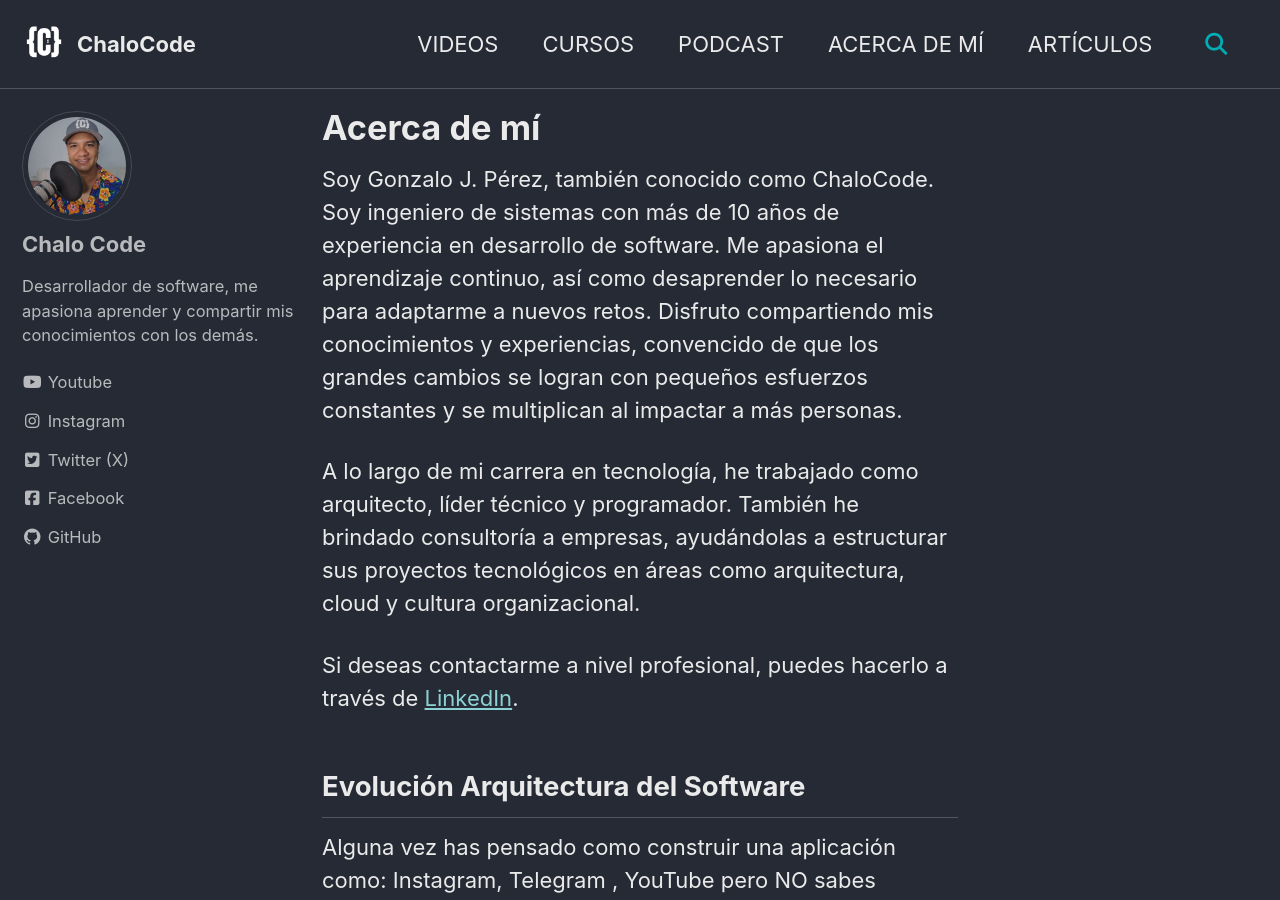
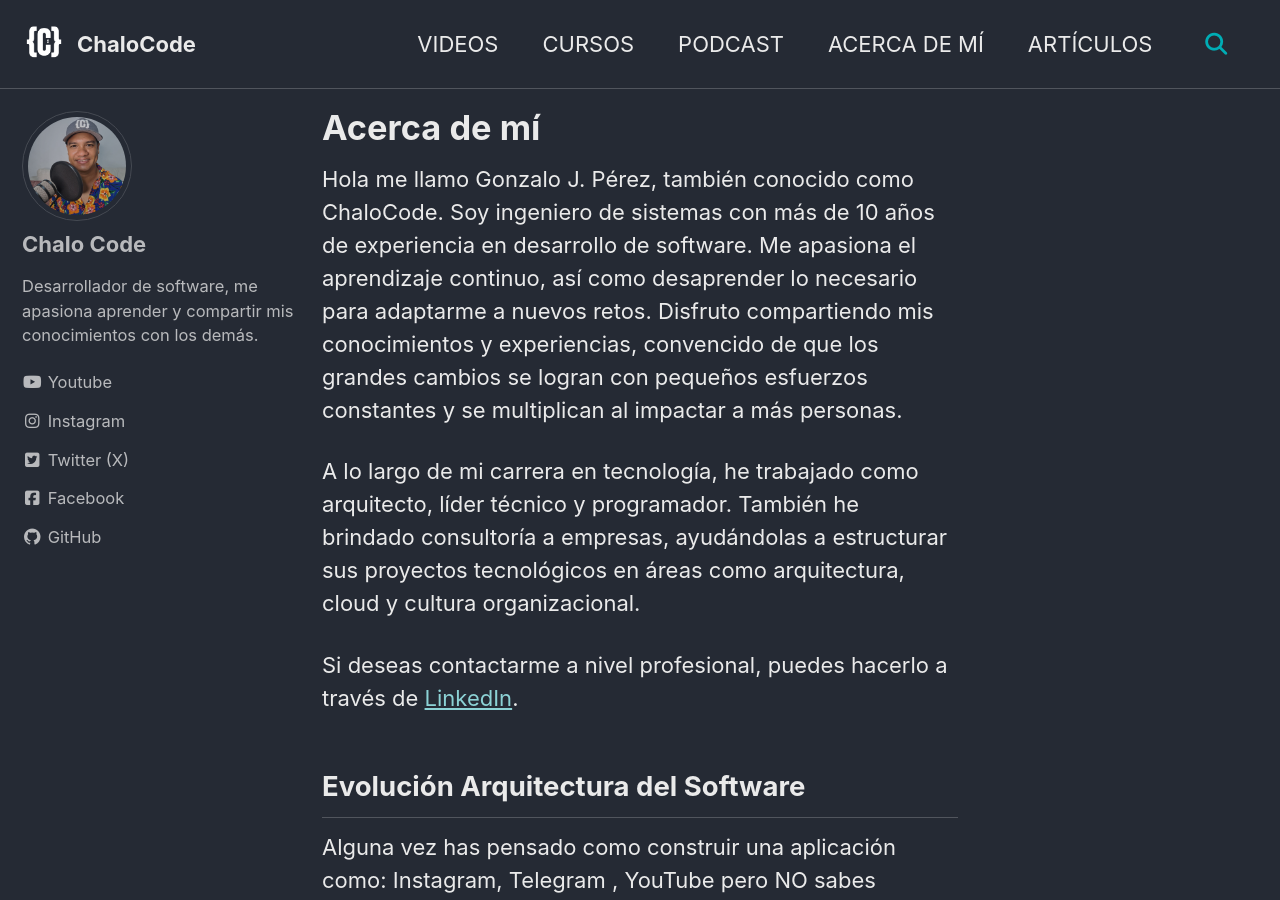
Before and after one commit to ChaloCode/ChaloCode.github.io, a Jekyll site: the page built from _pages/about.md, in a window 1280 px wide and 900 px high. Built offline with Jekyll 4.4.1, drawn with Linux system fonts in a browser that asks for light colours; cached includes are drawn as plain includes.

Commit message:
small change added to the about me page.

```diff
--- a/_pages/about.md
+++ b/_pages/about.md
@@ -12,7 +12,7 @@ _youtube:
         provider: youtube
 ---
 
-Soy Gonzalo J. Pérez, también conocido como ChaloCode. Soy ingeniero de sistemas con más de 10 años de experiencia en desarrollo de software. Me apasiona el aprendizaje continuo, así como desaprender lo necesario para adaptarme a nuevos retos. Disfruto compartiendo mis conocimientos y experiencias, convencido de que los grandes cambios se logran con pequeños esfuerzos constantes y se multiplican al impactar a más personas.
+Hola me llamo Gonzalo J. Pérez, también conocido como ChaloCode. Soy ingeniero de sistemas con más de 10 años de experiencia en desarrollo de software. Me apasiona el aprendizaje continuo, así como desaprender lo necesario para adaptarme a nuevos retos. Disfruto compartiendo mis conocimientos y experiencias, convencido de que los grandes cambios se logran con pequeños esfuerzos constantes y se multiplican al impactar a más personas.
 
 A lo largo de mi carrera en tecnología, he trabajado como arquitecto, líder técnico y programador. También he brindado consultoría a empresas, ayudándolas a estructurar sus proyectos tecnológicos en áreas como arquitectura, cloud y cultura organizacional.
 
```
